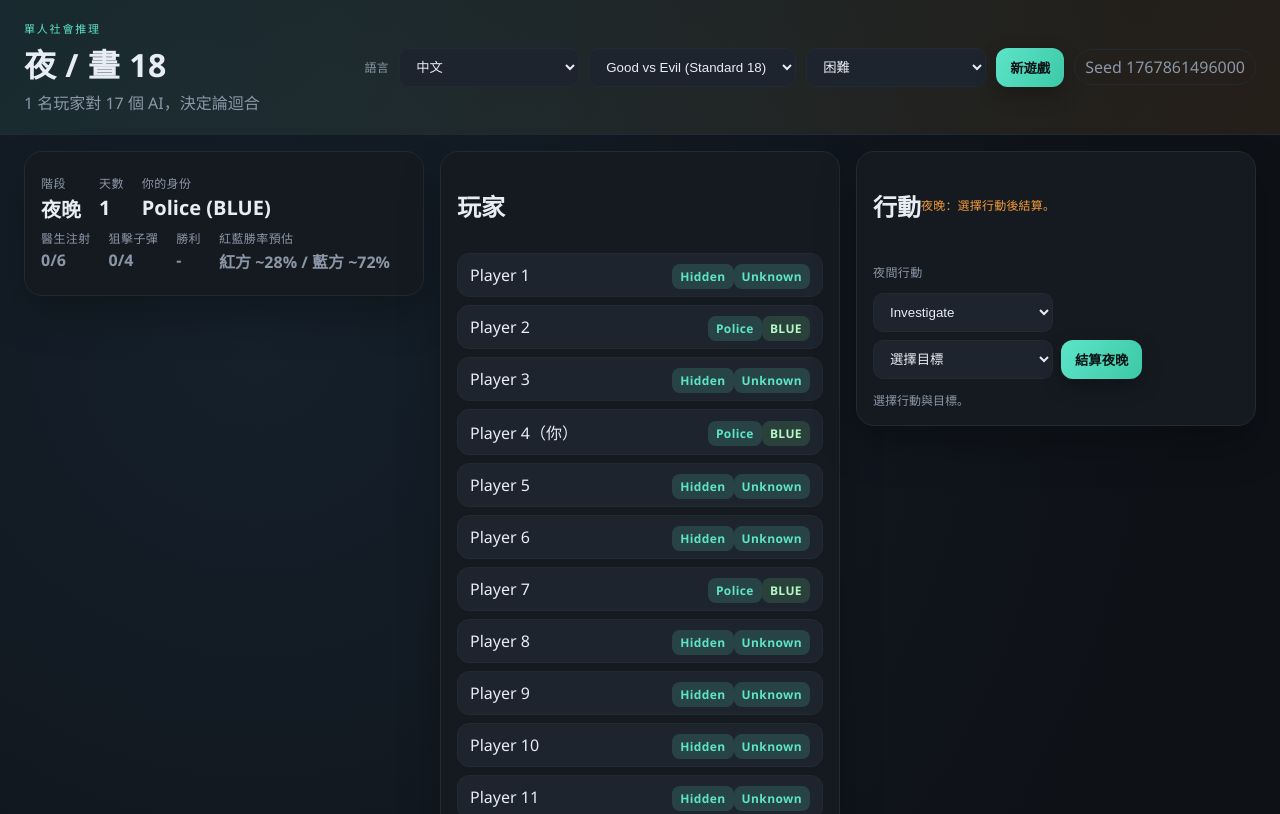
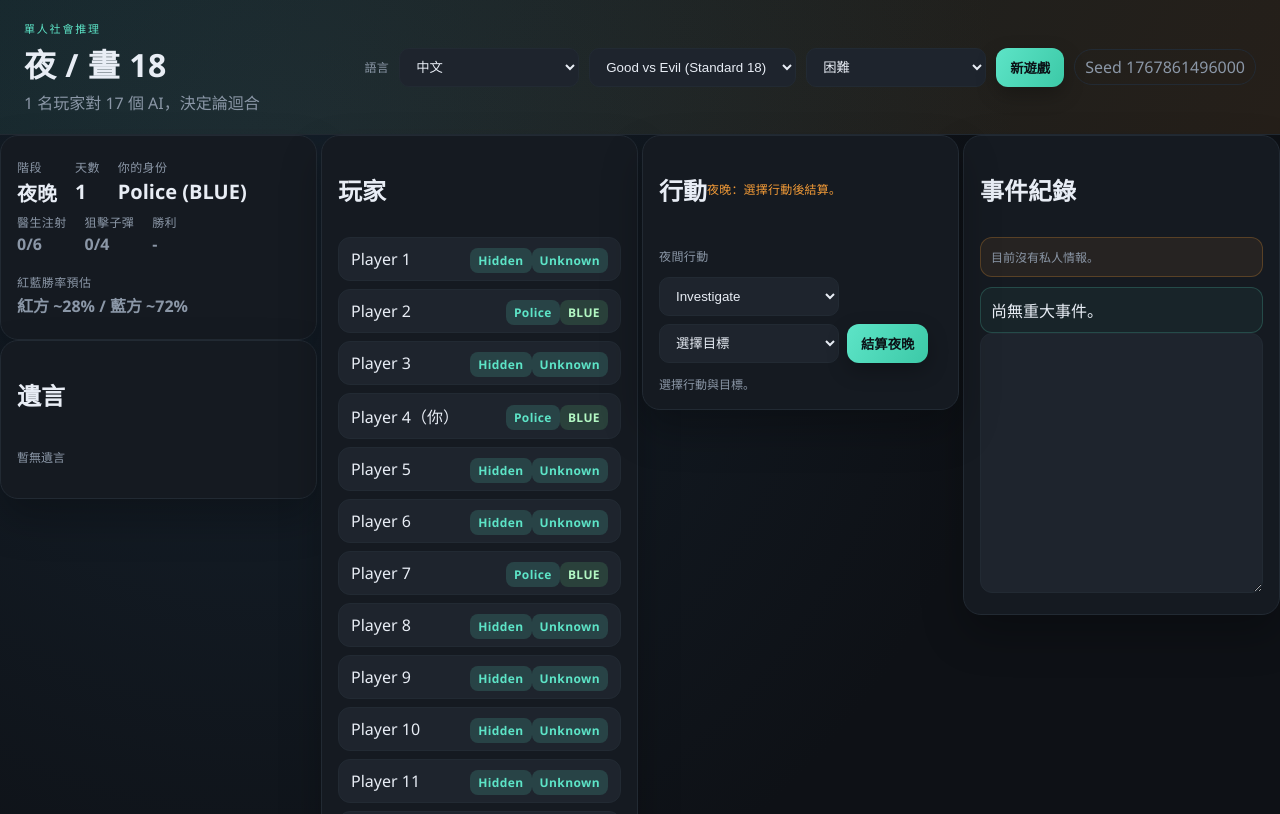
Before and after one commit to yuchinchenTW/kera, a website with bundled scripts: page index.html in a window 1280 px wide. Shown: the top 814 px of the page. Built offline with nearby package versions, Linux system fonts and the light colour scheme.

Commit message:
add last word view
Signed-off-by: jason_yu@twinhead.com.tw <jason_yu@twinhead.com.tw>

```diff
--- a/index.html
+++ b/index.html
@@ -32,6 +32,7 @@
   </header>
 
   <main class="grid">
+    <div class="left-stack">
       <section class="panel status">
         <div class="status-row">
           <div>
@@ -66,6 +67,14 @@
           </div>
         </div>
       </section>
+
+      <section class="panel last-words">
+        <div class="panel-header">
+          <h2 data-i18n="lastWordsTitle">Last Words</h2>
+        </div>
+        <ul id="lastWordsList" class="last-words-list"></ul>
+      </section>
+    </div>
 
     <section class="panel players">
       <div class="panel-header">
@@ -133,6 +142,7 @@
       <div id="lastNight" class="last-night"></div>
       <textarea id="logText" class="log-text" readonly></textarea>
     </section>
+
   </main>
 
   <script type="module" src="./src/main.js"></script>
--- a/src/main.js
+++ b/src/main.js
@@ -50,6 +50,7 @@ const el = {
   themeSelect: document.getElementById("themeSelect"),
   localeSelect: document.getElementById("localeSelect"),
   difficultySelect: document.getElementById("difficultySelect"),
+  lastWordsList: document.getElementById("lastWordsList"),
 };
 
 const translations = {
@@ -116,6 +117,8 @@ const translations = {
     riotNote: (left) => `Grenades left: ${left}.`,
     pickAction: "Pick an action and target.",
     lastWordsPlaceholder: "Last words (32 English or 16 Chinese chars)",
+    lastWordsTitle: "Last Words",
+    noLastWords: "No last words yet.",
   },
   zh: {
     eyebrow: "單人社會推理",
@@ -180,11 +183,17 @@ const translations = {
     riotNote: (left) => `煙霧彈剩餘：${left}。`,
     pickAction: "選擇行動與目標。",
     lastWordsPlaceholder: "遺言（英文 32 字 / 中文 16 字內）",
+    lastWordsTitle: "遺言",
+    noLastWords: "暫無遺言",
   },
 };
 
 let locale = "zh";
 let defaultDifficulty = "hard";
+
+// Ensure Chinese translations for last words exist even if the base string is garbled.
+translations.zh.lastWordsTitle = translations.zh.lastWordsTitle || "遺言";
+translations.zh.noLastWords = translations.zh.noLastWords || "暫無遺言";
 
 function applyLocaleText() {
   document.documentElement.lang = locale;
@@ -539,6 +548,26 @@ function renderLog() {
   }
 }
 
+function renderLastWords() {
+  if (!el.lastWordsList) return;
+  el.lastWordsList.innerHTML = "";
+  const entries = engine.state.players
+    .filter((p) => typeof p.lastWords === "string" && p.lastWords.trim())
+    .map((p) => ({ name: p.name, text: p.lastWords.trim() }));
+  if (!entries.length) {
+    const li = document.createElement("li");
+    li.className = "note";
+    li.textContent = (translations[locale] && translations[locale].noLastWords) || "No last words yet.";
+    el.lastWordsList.appendChild(li);
+    return;
+  }
+  for (const entry of entries) {
+    const li = document.createElement("li");
+    li.textContent = `${entry.name}: ${entry.text}`;
+    el.lastWordsList.appendChild(li);
+  }
+}
+
 function renderChat() {
   el.chatLines.innerHTML = "";
   if (!engine.state.dayChat || !engine.state.dayChat.length) {
@@ -784,6 +813,7 @@ function render() {
 
   renderPlayers();
   renderLog();
+  renderLastWords();
   renderControls();
 }
 
--- a/src/view.js
+++ b/src/view.js
@@ -33,6 +33,7 @@ export function buildPlayerView(state, playerId) {
     faction: revealAll ? p.faction : visibleFaction(viewer, p),
     isYou: p.id === playerId,
     bratRevealed: p.status?.bratRevealed || false,
+    lastWords: p.lastWords || "",
   }));
 
   let privateIntel = [];
@@ -78,6 +79,7 @@ export function buildSpectatorView(state) {
     faction: revealAll ? p.faction : "UNKNOWN",
     isYou: false,
     bratRevealed: p.status?.bratRevealed || false,
+    lastWords: p.lastWords || "",
   }));
   return {
     phase: state.phase,
--- a/styles.css
+++ b/styles.css
@@ -91,12 +91,24 @@ button:disabled {
 }
 
 main.grid {
-  display: flex;
-  flex-wrap: wrap;
-  gap: 16px;
-  padding: 16px 24px 32px;
-  align-items: flex-start;
+  display: grid;
+  grid-template-columns: repeat(4, minmax(220px, 1fr));
+  grid-template-areas:
+    "status players actions log"
+    "lastwords players actions log";
+
+  row-gap: 8px;              /* 可留 */
+  column-gap: 4px;
+
+  align-items: start;        /* ✅ 加這行 */
+  grid-auto-rows: min-content; /* ✅ 加這行（關鍵） */
 }
+
+.panel.status { grid-area: status; }
+.panel.last-words { grid-area: lastwords; }
+.panel.players { grid-area: players; }
+.panel.actions { grid-area: actions; }
+.panel.log { grid-area: log; }
 
 .panel {
   background: var(--panel);
@@ -109,6 +121,7 @@ main.grid {
 }
 
 .panel.status,
+.panel.last-words,
 .panel.players,
 .panel.actions {
   position: sticky;
@@ -321,6 +334,27 @@ label.compact {
   white-space: pre-wrap;
 }
 
+.last-words-list {
+  list-style: none;
+  padding: 0;
+  margin: 0;
+  min-height: 40px;
+}
+
+.last-words-list li {
+  padding: 6px 0;
+  border-bottom: 1px solid var(--border);
+}
+
+.last-words-list li:last-child {
+  border-bottom: none;
+}
+
+.last-words-list .note {
+  color: var(--subtext);
+}
+
+
 @media (max-width: 720px) {
   header.hero {
     flex-direction: column;
@@ -335,4 +369,14 @@ label.compact {
   .control-row {
     flex-direction: column;
   }
+
+  main.grid {
+    grid-template-columns: repeat(auto-fit, minmax(220px, 1fr));
+    grid-template-areas:
+      "status"
+      "lastwords"
+      "players"
+      "actions"
+      "log";
+  }
 }
```
Also changed, not shown: multiplayer.html (+9 -0 lines), src/multi.js (+29 -0 lines). Lines whose indentation alone changed are shown as unchanged.
